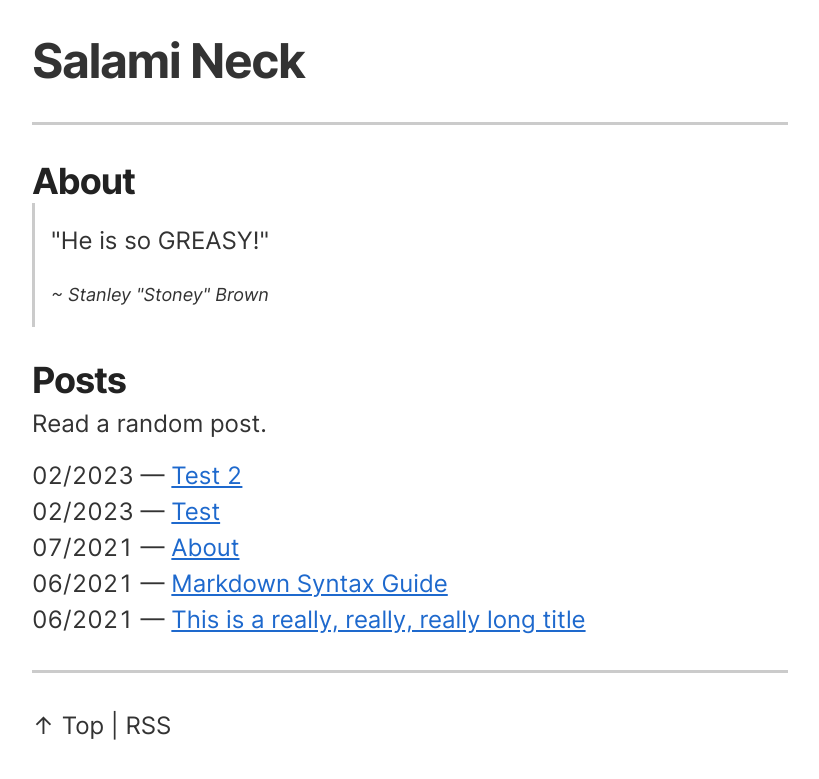
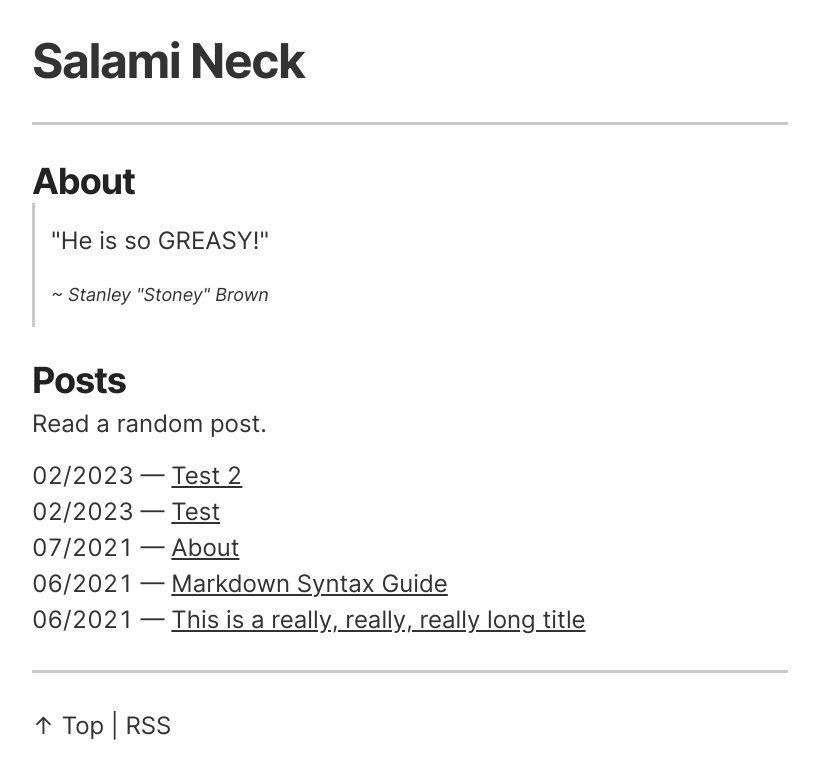
Before and after one commit to ajpwalser/ajpwalser.github.io, a Jekyll site: the page built from index.html, in a window 1280 px wide. Shown: the top 779 px of the page, without its empty margins (230-1049 px from the left). Built offline with Jekyll 4.4.1, drawn with Linux system fonts in a browser that asks for light colours.

Commit message:
Update style.css

```diff
--- a/css/style.css
+++ b/css/style.css
@@ -100,10 +100,10 @@ blockquote span {
     font-style: italic;
   }
 a {
-    color: var(--color-link);
+    color: var(--color-text-body);
 }
 a:hover {
-    color: var(--color-link-hover);
+    color: var(--color-link);
 }
 header a, footer a {
     color: var(--color-text-body);
```
